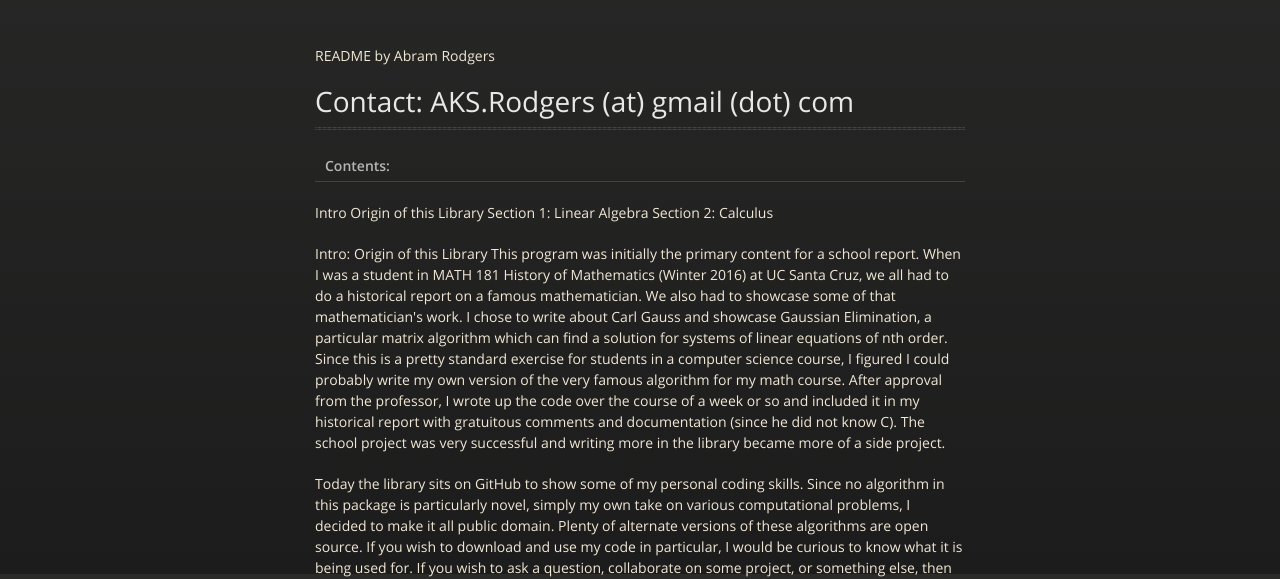
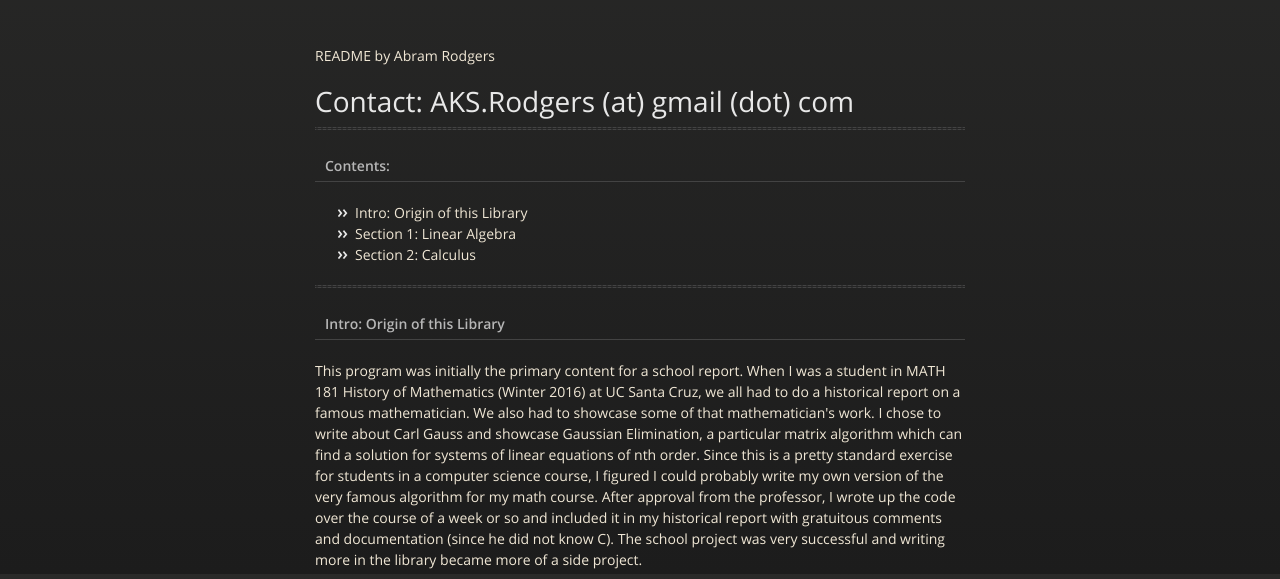
Before and after one commit to akrodger/brams-math-methods, a plain HTML site: page index.html in a window 1280 px wide. Shown: the part 226-805 px from the top of the page. Drawn offline with nearby package versions, Linux system fonts and the light colour scheme.

```diff
--- a/index.html
+++ b/index.html
@@ -55,12 +55,25 @@
 </tbody>
 </table>
 
-<p>Intro Origin of this Library
-Section 1: Linear Algebra
-Section 2: Calculus</p>
+<ul>
+<li>Intro: Origin of this Library</li>
+<li>Section 1: Linear Algebra</li>
+<li>Section 2: Calculus</li>
+</ul>
 
-<p>Intro: Origin of this Library
-This program was initially the primary content for a school report. When I was a student in MATH 181 History of Mathematics (Winter 2016) at UC Santa Cruz, we all had to do a historical report on a famous mathematician. We also had to showcase some of that mathematician's work. I chose to write about Carl Gauss and showcase Gaussian Elimination, a particular matrix algorithm which can find a solution for systems of linear equations of nth order. Since this is a pretty standard exercise for students in a computer science course, I figured I could probably write my own version of the very famous algorithm for my math course. After approval from the professor, I wrote up the code over the course of a week or so and included it in my historical report with gratuitous comments and documentation (since he did not know C). The school project was very successful and writing more in the library became more of a side project.</p>
+<hr>
+
+<table>
+<thead>
+<tr>
+<th>Intro: Origin of this Library</th>
+</tr>
+</thead>
+<tbody>
+</tbody>
+</table>
+
+<p>This program was initially the primary content for a school report. When I was a student in MATH 181 History of Mathematics (Winter 2016) at UC Santa Cruz, we all had to do a historical report on a famous mathematician. We also had to showcase some of that mathematician's work. I chose to write about Carl Gauss and showcase Gaussian Elimination, a particular matrix algorithm which can find a solution for systems of linear equations of nth order. Since this is a pretty standard exercise for students in a computer science course, I figured I could probably write my own version of the very famous algorithm for my math course. After approval from the professor, I wrote up the code over the course of a week or so and included it in my historical report with gratuitous comments and documentation (since he did not know C). The school project was very successful and writing more in the library became more of a side project.</p>
 
 <p>Today the library sits on GitHub to show some of my personal coding skills. Since no algorithm in this package is particularly novel, simply my own take on various computational problems, I decided to make it all public domain. Plenty of alternate versions of these algorithms are open source. If you wish to download and use my code in particular, I would be curious to know what it is being used for. If you wish to ask a question, collaborate on some project, or something else, then just shoot me an email.</p>
 
```
Also changed, not shown: params.json (+1 -1 lines).
